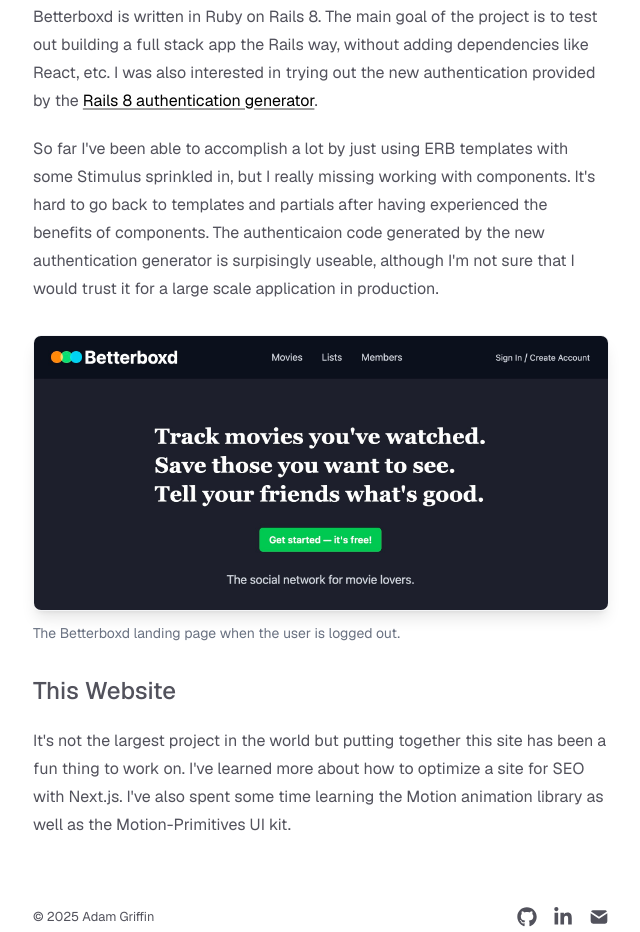
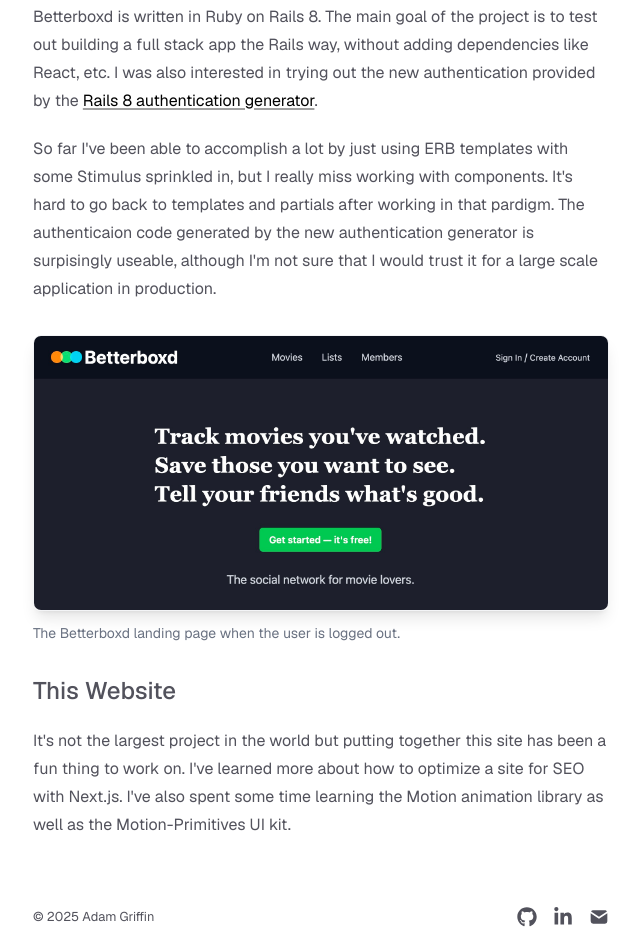
Before and after one commit to adamwgriffin/portfolio, a Next.js app: page /projects in a window 1280 px wide. Shown: the part 1742-2674 px from the top of the page, without its empty margins (319-959 px from the left). Built offline with nearby package versions, Linux system fonts and the light colour scheme.

Commit message:
Fixed grammar for projects page

```diff
--- a/app/projects/page.tsx
+++ b/app/projects/page.tsx
@@ -124,12 +124,12 @@
 
         <p>
           So far I&apos;ve been able to accomplish a lot by just using ERB
-          templates with some Stimulus sprinkled in, but I really missing
-          working with components. It&apos;s hard to go back to templates and
-          partials after having experienced the benefits of components. The
-          authenticaion code generated by the new authentication generator is
-          surpisingly useable, although I&apos;m not sure that I would trust it
-          for a large scale application in production.
+          templates with some Stimulus sprinkled in, but I really miss working
+          with components. It&apos;s hard to go back to templates and partials
+          after working in that pardigm. The authenticaion code generated by the
+          new authentication generator is surpisingly useable, although I&apos;m
+          not sure that I would trust it for a large scale application in
+          production.
         </p>
 
         <figure>
```
